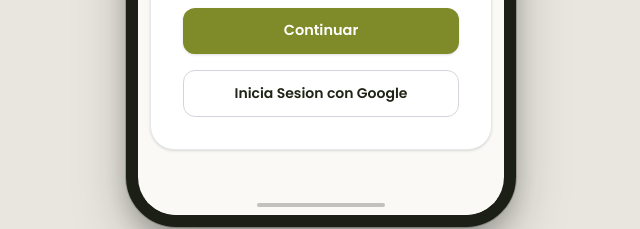
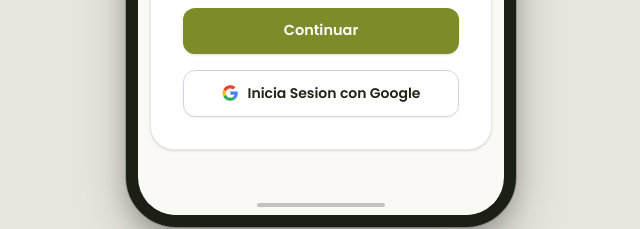
Before and after one commit to MayraMoy/cielo, a React (Vite) app: page / in a window 1280 px wide. Shown: the part 561-790 px from the top of the page, without its empty margins (319-959 px from the left). Built offline with nearby package versions, Linux system fonts and the light colour scheme.

Commit message:
feat(ui): agregar icono de Google, modo claro en login y optimizar espaciado y flechas en red trofica

```diff
--- a/src/components/common/MobileFrame.jsx
+++ b/src/components/common/MobileFrame.jsx
@@ -10,6 +10,7 @@
   const navigate = useNavigate();
 
   const isAuthPage = location.pathname === '/' || location.pathname === '/register';
+  const effectiveDarkMode = isAuthPage ? false : isDarkMode;
   const showBottomNavbar = !isAuthPage;
 
   const activeTab = location.pathname.startsWith('/library')
@@ -25,19 +26,19 @@
   return (
     <div
       className={`min-h-screen w-full flex items-center justify-center p-2 sm:p-5 select-none font-['Poppins'] transition-colors duration-200 ${
-        isDarkMode ? 'bg-[#10120B]' : 'bg-[#E8E6DE]'
+        effectiveDarkMode ? 'bg-[#10120B]' : 'bg-[#E8E6DE]'
       }`}
     >
       {/* Marco exterior del Celular */}
       <div
         className={`relative w-full max-w-[390px] h-[844px] max-h-[96vh] rounded-[50px] border-[10px] sm:border-[12px] border-[#1C1F16] shadow-[0_25px_60px_-10px_rgba(0,0,0,0.35),0_10px_20px_rgba(0,0,0,0.15)] ring-1 ring-black/20 flex flex-col overflow-hidden transition-colors duration-200 ${
-          isDarkMode ? 'dark bg-[#141710] text-[#F4F6ED]' : 'bg-[#FAF9F5] text-[#1A1C16]'
+          effectiveDarkMode ? 'dark bg-[#141710] text-[#F4F6ED]' : 'bg-[#FAF9F5] text-[#1A1C16]'
         } ${isLargeText ? 'large-text' : ''}`}
       >
         {/* BARRA SUPERIOR DE ESTADO / DYNAMIC ISLAND */}
         <div
           className={`pt-3 pb-1 px-7 flex items-center justify-between text-xs font-medium select-none z-50 transition-colors duration-200 ${
-            isDarkMode ? 'bg-[#141710] text-[#F4F6ED]' : 'bg-[#FAF9F5] text-[#1A1C16]'
+            effectiveDarkMode ? 'bg-[#141710] text-[#F4F6ED]' : 'bg-[#FAF9F5] text-[#1A1C16]'
           }`}
         >
           {/* Hora */}
@@ -61,12 +62,12 @@
             {/* Batería */}
             <div
               className={`w-5 h-2.5 border rounded-sm p-0.5 flex items-center ${
-                isDarkMode ? 'border-[#F4F6ED]' : 'border-[#1A1C16]'
+                effectiveDarkMode ? 'border-[#F4F6ED]' : 'border-[#1A1C16]'
               }`}
             >
               <div
                 className={`w-full h-full rounded-[1px] ${
-                  isDarkMode ? 'bg-[#F4F6ED]' : 'bg-[#1A1C16]'
+                  effectiveDarkMode ? 'bg-[#F4F6ED]' : 'bg-[#1A1C16]'
                 }`}
               />
             </div>
@@ -93,12 +94,12 @@
         {/* BARRA INFERIOR DE INICIO (HOME INDICATOR) */}
         <div
           className={`w-full pb-2 pt-1 flex justify-center pointer-events-none select-none z-50 transition-colors duration-200 ${
-            isDarkMode ? 'bg-[#141710]' : 'bg-[#FAF9F5]'
+            effectiveDarkMode ? 'bg-[#141710]' : 'bg-[#FAF9F5]'
           }`}
         >
           <div
             className={`w-32 h-1 rounded-full ${
-              isDarkMode ? 'bg-white/30' : 'bg-[#1A1C16]/25'
+              effectiveDarkMode ? 'bg-white/30' : 'bg-[#1A1C16]/25'
             }`}
           />
         </div>
--- a/src/components/library/TrophicNetworkTab.jsx
+++ b/src/components/library/TrophicNetworkTab.jsx
@@ -3,9 +3,9 @@
 import { useTheme } from '../../hooks/useTheme';
 
 const GRAPH_WIDTH = 360;
-const GRAPH_HEIGHT = 600;
-const NODE_WIDTH_PERCENT = 31.5;
-const NODE_HEIGHT = 104;
+const GRAPH_HEIGHT = 680;
+const NODE_WIDTH_PERCENT = 31.2;
+const NODE_HEIGHT = 98;
 const NODE_HEIGHT_PERCENT = (NODE_HEIGHT / GRAPH_HEIGHT) * 100;
 
 const trophicLayers = [
@@ -13,7 +13,7 @@
     id: 'tertiary',
     label: 'Consumidores terciarios',
     top: 0,
-    height: 150,
+    height: 170,
     color: '#FFF4E7',
     darkColor: '#251D14',
     textColor: '#8D4314',
@@ -22,8 +22,8 @@
   {
     id: 'secondary',
     label: 'Consumidores secundarios',
-    top: 150,
-    height: 150,
+    top: 170,
+    height: 170,
     color: '#F0F5FB',
     darkColor: '#16212E',
     textColor: '#214B77',
@@ -32,8 +32,8 @@
   {
     id: 'primary',
     label: 'Consumidores primarios',
-    top: 300,
-    height: 150,
+    top: 340,
+    height: 170,
     color: '#FFFBEA',
     darkColor: '#252312',
     textColor: '#705F12',
@@ -42,8 +42,8 @@
   {
     id: 'producer',
     label: 'Productores',
-    top: 450,
-    height: 150,
+    top: 510,
+    height: 170,
     color: '#F4F7E6',
     darkColor: '#1A2313',
     textColor: '#4E5B18',
@@ -143,7 +143,12 @@
   };
 
   return (
-    <section className="trophic-network pb-28" aria-labelledby="trophic-network-title">
+    <section
+      className={`trophic-network transition-all duration-300 ${
+        focusedNode ? 'pb-28' : 'pb-4'
+      }`}
+      aria-labelledby="trophic-network-title"
+    >
       <div className="flex items-center px-1">
         <div>
           <h2
@@ -176,7 +181,7 @@
         role="group"
         aria-label="Red trófica: las flechas conectan alimentos y consumidores"
       >
-        <div className="relative aspect-[360/600] w-full">
+        <div className="relative aspect-[360/680] w-full">
           {trophicLayers.map((layer) => (
             <div
               key={layer.id}
@@ -190,8 +195,16 @@
               }}
             >
               <span
-                className="absolute left-3 top-2 text-xs font-black tracking-wide"
-                style={{ color: isDarkMode ? layer.darkTextColor : layer.textColor }}
+                className="absolute left-3 top-2.5 z-[6] inline-flex items-center px-2.5 py-0.5 rounded-full text-[11px] font-black uppercase tracking-wider shadow-xs backdrop-blur-sm border transition-colors"
+                style={{
+                  color: isDarkMode ? layer.darkTextColor : layer.textColor,
+                  backgroundColor: isDarkMode
+                    ? 'rgba(26, 31, 20, 0.94)'
+                    : 'rgba(255, 255, 255, 0.94)',
+                  borderColor: isDarkMode
+                    ? 'rgba(255, 255, 255, 0.12)'
+                    : 'rgba(0, 0, 0, 0.08)',
+                }}
               >
                 {layer.label}
               </span>
--- a/src/components/ui/Button.jsx
+++ b/src/components/ui/Button.jsx
@@ -6,12 +6,16 @@
   className = '',
   ...props
 }) {
-  const baseStyles = "w-full py-3 px-4 rounded-xl font-semibold text-[14.5px] transition-all duration-200 flex items-center justify-center gap-2 cursor-pointer";
+  const baseStyles =
+    'w-full py-3 px-4 rounded-xl font-semibold text-[14.5px] transition-all duration-200 flex items-center justify-center gap-2.5 cursor-pointer';
 
   const variants = {
-    primary: "bg-[#7E8B28] hover:bg-[#6D7821] text-white shadow-sm active:scale-[0.99]",
-    secondary: "bg-transparent text-[#1F2414] hover:text-[#7E8B28] font-medium text-[14.5px]",
-    google: "bg-transparent hover:bg-black/5 text-[#1F2414] font-medium text-[14px] py-2.5 border border-[#D1D5DB] rounded-xl",
+    primary:
+      'bg-[#7E8B28] hover:bg-[#6D7821] text-white shadow-sm active:scale-[0.99]',
+    secondary:
+      'bg-transparent text-[#1F2414] hover:text-[#7E8B28] font-medium text-[14.5px]',
+    google:
+      'bg-white hover:bg-neutral-50 text-[#1F2414] font-semibold text-[14px] py-2.5 px-4 border border-[#D1D5DB] rounded-xl shadow-xs active:scale-[0.99]',
   };
 
   return (
@@ -21,6 +25,32 @@
       className={`${baseStyles} ${variants[variant] || variants.primary} ${className}`}
       {...props}
     >
+      {variant === 'google' && (
+        <svg
+          viewBox="0 0 512 512"
+          className="w-4 h-4 shrink-0"
+          aria-hidden="true"
+        >
+          <g>
+            <path
+              d="M42.4,145.9c15.5-32.3,37.4-59.6,65-82.3c37.4-30.9,80.3-49.5,128.4-55.2c56.5-6.7,109.6,4,158.7,33.4 c12.2,7.3,23.6,15.6,34.5,24.6c2.7,2.2,2.4,3.5,0.1,5.7c-22.3,22.2-44.6,44.4-66.7,66.8c-2.6,2.6-4,2.4-6.8,0.3 c-64.8-49.9-159.3-36.4-207.6,29.6c-8.5,11.6-15.4,24.1-20.2,37.7c-0.4,1.2-1.2,2.3-1.8,3.5c-12.9-9.8-25.9-19.6-38.7-29.5 C72.3,169,57.3,157.5,42.4,145.9z"
+              fill="#E94335"
+            />
+            <path
+              d="M126,303.8c4.3,9.5,7.9,19.4,13.3,28.3c22.7,37.2,55.1,61.1,97.8,69.6c38.5,7.7,75.5,2.5,110-16.8 c1.2-0.6,2.4-1.2,3.5-1.8c0.6,0.6,1.1,1.3,1.7,1.8c25.8,20,51.7,40,77.5,60c-12.4,12.3-26.5,22.2-41.5,30.8 c-43.5,24.8-90.6,34.8-140.2,31C186.3,501.9,133,477.5,89,433.5c-19.3-19.3-35.2-41.1-46.7-66c10.7-8.2,21.4-16.3,32.1-24.5 C91.6,329.9,108.8,316.9,126,303.8z"
+              fill="#34A853"
+            />
+            <path
+              d="M429.9,444.9c-25.8-20-51.7-40-77.5-60c-0.6-0.5-1.2-1.2-1.7-1.8c8.9-6.9,18-13.6,25.3-22.4 c12.2-14.6,20.3-31.1,24.5-49.6c0.5-2.3,0.1-3.1-2.2-3c-1.2,0.1-2.3,0-3.5,0c-40.8,0-81.7-0.1-122.5,0.1c-4.5,0-5.5-1.2-5.4-5.5 c0.2-29,0.2-58,0-87c0-3.7,1-4.7,4.7-4.7c74.8,0.1,149.6,0.1,224.5,0c3.2,0,4.5,0.8,5.3,4.2c6.1,27.5,5.7,55.1,2,82.9 c-3,22.2-8.4,43.7-16.7,64.5c-12.3,30.7-30.4,57.5-54.2,80.5C431.6,443.8,430.7,444.3,429.9,444.9z"
+              fill="#4285F3"
+            />
+            <path
+              d="M126,303.8c-17.2,13.1-34.4,26.1-51.6,39.2c-10.7,8.1-21.4,16.3-32.1,24.5C34,352.1,28.6,335.8,24.2,319 c-8.4-32.5-9.7-65.5-5.1-98.6c3.6-26,11.1-51,23.2-74.4c15,11.5,29.9,23.1,44.9,34.6c12.9,9.9,25.8,19.7,38.7,29.5 c-2.2,10.7-5.3,21.2-6.3,32.2c-1.8,20,0.1,39.5,5.8,58.7C125.8,301.8,125.9,302.8,126,303.8z"
+              fill="#FABB06"
+            />
+          </g>
+        </svg>
+      )}
       {children}
     </button>
   );
--- a/src/data/library/trophicNetwork.js
+++ b/src/data/library/trophicNetwork.js
@@ -17,63 +17,63 @@
       name: 'Árbol Molle',
       image: molleImg,
       kind: 'producer',
-      position: { x: 60, y: 532 },
+      position: { x: 60, y: 612 },
     },
     {
       id: 'fruiting-shrub',
       name: 'Arbusto frutal',
       image: fruitingShrubImg,
       kind: 'producer',
-      position: { x: 180, y: 532 },
+      position: { x: 180, y: 612 },
     },
     {
       id: 'wetland-plants',
       name: 'Pastos y plantas acuáticas',
       image: pastosImg,
       kind: 'producer',
-      position: { x: 300, y: 532 },
+      position: { x: 300, y: 612 },
     },
     {
       id: 'insects',
       name: 'Insectos y larvas',
       image: insectsImg,
       kind: 'primary',
-      position: { x: 110, y: 382 },
+      position: { x: 110, y: 442 },
     },
     {
       id: 'carpincho',
       name: 'Carpincho',
       image: carpinchoImg,
       kind: 'primary',
-      position: { x: 250, y: 382 },
+      position: { x: 250, y: 442 },
     },
     {
       id: 'ave-insectivora',
       name: 'Ave insectívora',
       image: aveImg,
       kind: 'secondary',
-      position: { x: 60, y: 232 },
+      position: { x: 60, y: 272 },
     },
     {
       id: 'carpintero',
       name: 'Pájaro carpintero',
       image: woodpeckerImg,
       kind: 'secondary',
-      position: { x: 180, y: 232 },
+      position: { x: 180, y: 272 },
     },
     {
       id: 'small-prey',
       name: 'Roedores y reptiles',
       image: reptilesImg,
       kind: 'secondary',
-      position: { x: 300, y: 232 },
+      position: { x: 300, y: 272 },
     },
     {
       id: 'halcon',
       name: 'Halcón',
       image: halconImg,
       kind: 'tertiary',
-      position: { x: 180, y: 88 },
+      position: { x: 180, y: 102 },
     },
   ],
   links: [
--- a/src/pages/LibraryPage.jsx
+++ b/src/pages/LibraryPage.jsx
@@ -23,7 +23,11 @@
 
   return (
     <div className="relative flex w-full flex-1 flex-col select-none bg-[#FAF9F5]">
-      <main className="flex-1 px-5 pb-40 pt-5">
+      <main
+        className={`flex-1 px-5 pt-5 transition-all duration-300 ${
+          activeSection === 'network' ? 'pb-10' : 'pb-40'
+        }`}
+      >
         <ExplorerProfileHeader
           user={user}
           unlockedCardsCount={unlockedCardsCount}
```
